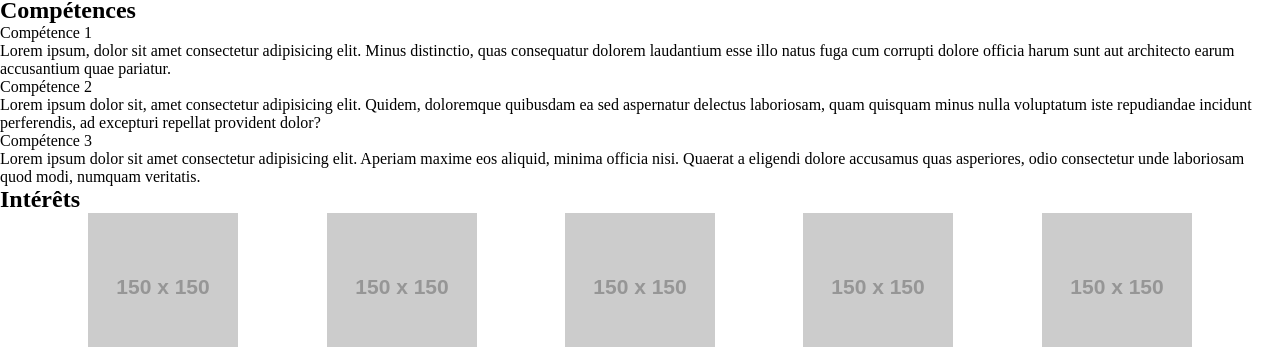
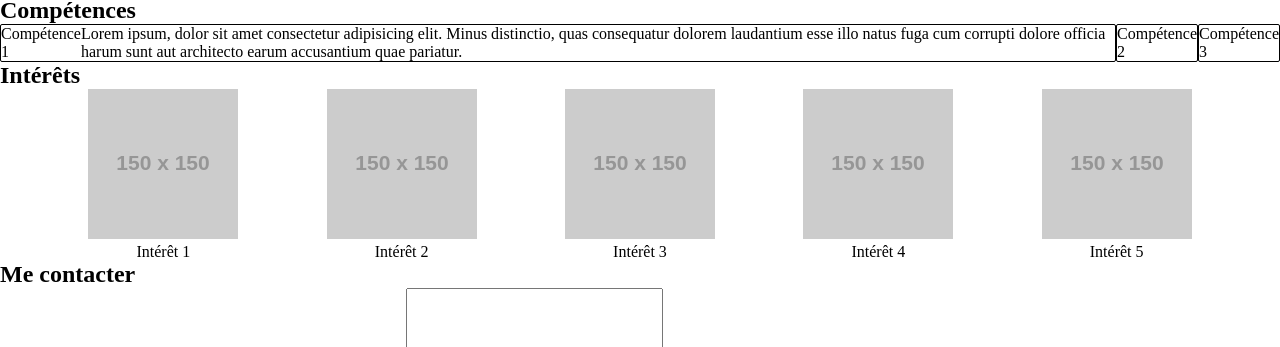
Before and after one commit to eozen-git/cvBatman, a plain HTML site: page index.html in a window 1280 px wide. Shown: the part 453-800 px from the top of the page. Drawn offline with Linux system fonts and the light colour scheme; placeholder pictures from the web are drawn by us.

Commit message:
Début de style dans compétences

```diff
--- a/CSS/competences.css
+++ b/CSS/competences.css
@@ -0,0 +1,17 @@
+ #competences ul{
+     display: flex;
+     justify-content: space-evenly;
+     list-style: none;
+     margin: 0;
+ }
+
+#competences ul li{
+    border: 1px solid black;
+    border-radius: 2px;
+    display: flex;
+    justify-content: center;
+    align-items: center;
+}
+ .click{
+     display: none;
+ }
--- a/index.html
+++ b/index.html
@@ -41,7 +41,7 @@
             <ul>
                 <li>
                     <p>Compétence 1</p>
-                    <p class="click">Lorem ipsum, dolor sit amet consectetur adipisicing elit. Minus distinctio, quas consequatur dolorem laudantium esse illo natus fuga cum corrupti dolore officia harum sunt aut architecto earum accusantium quae pariatur.</p>
+                    <p id="test">Lorem ipsum, dolor sit amet consectetur adipisicing elit. Minus distinctio, quas consequatur dolorem laudantium esse illo natus fuga cum corrupti dolore officia harum sunt aut architecto earum accusantium quae pariatur.</p>
                 </li>
                 <li>
                     <p>Compétence 2</p>
```
